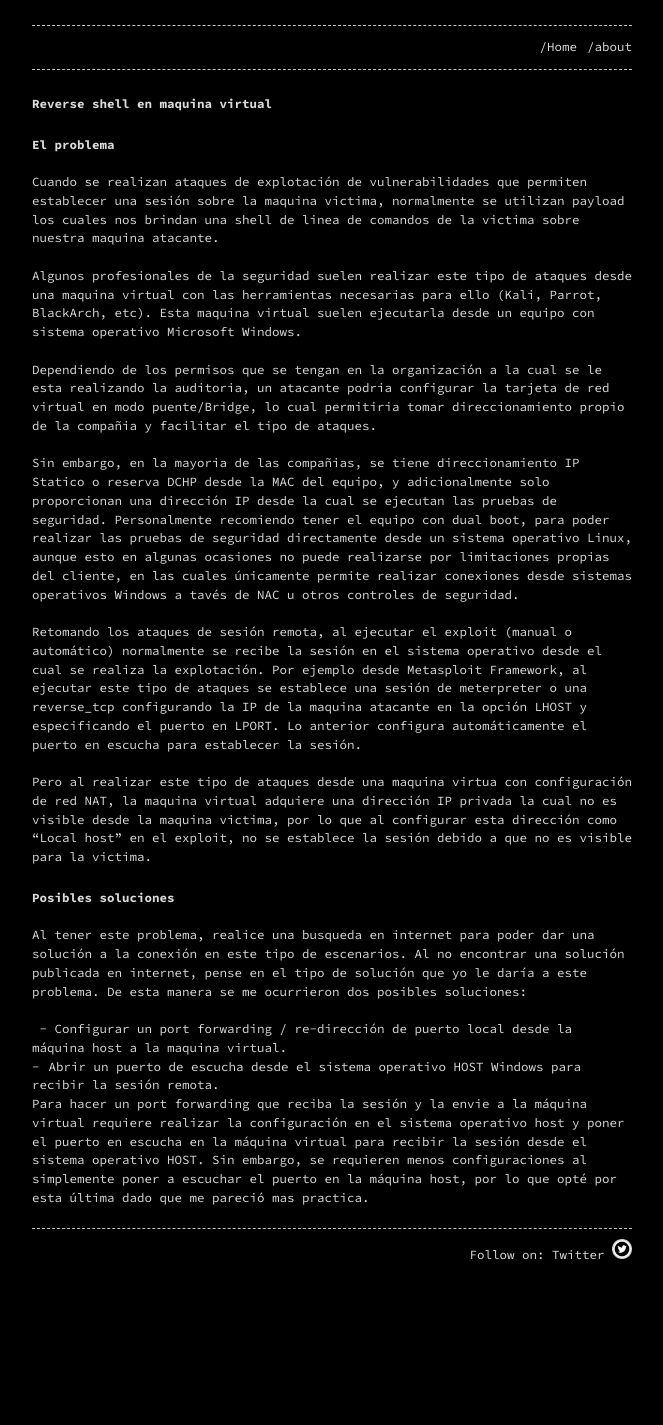
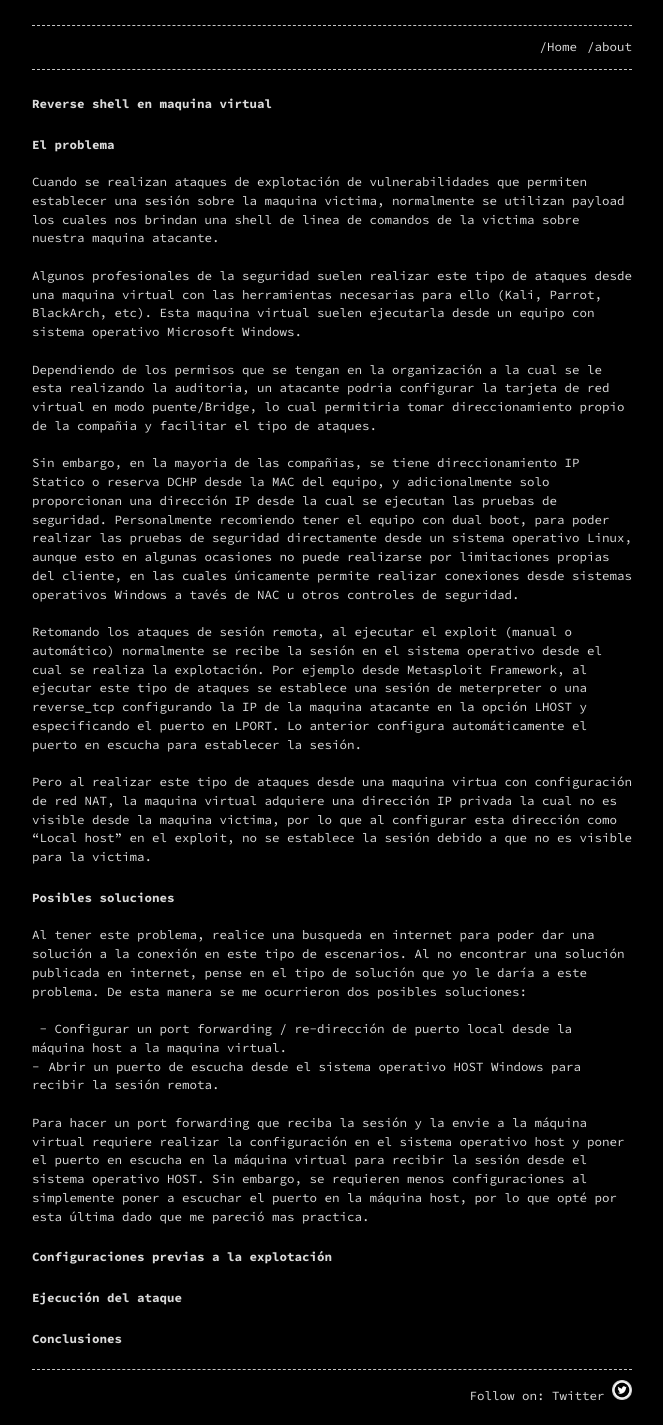
Before and after one commit to d4rk-wing/d4rkwz.github.io, a Jekyll site: the page built from _posts/2020-04-15-Rever-shell-en-maquina-virtual.markdown, in a window 1280 px wide. Shown: the whole page, without its empty margins (308-971 px from the left). Built offline with Jekyll 4.4.1, drawn with Linux system fonts in a browser that asks for light colours; before the commit the page ends 1284 px from its top, so only the background shows below that.

Commit message:
post reverse shell

```diff
--- a/_posts/2020-04-15-Rever-shell-en-maquina-virtual.markdown
+++ b/_posts/2020-04-15-Rever-shell-en-maquina-virtual.markdown
@@ -7,15 +7,21 @@ categories: Hacking
 
 # Reverse shell en maquina virtual
 
-### El problema
+## El problema
 <br />Cuando se realizan ataques de explotación de vulnerabilidades que permiten establecer una sesión sobre la maquina victima, normalmente se utilizan payload los cuales nos brindan una shell de linea de comandos de la victima sobre nuestra maquina atacante.
 <br />Algunos profesionales de la seguridad suelen realizar este tipo de ataques desde una maquina virtual con las herramientas necesarias para ello (Kali, Parrot, BlackArch, etc). Esta maquina virtual suelen ejecutarla desde un equipo con sistema operativo Microsoft Windows.
 <br />Dependiendo de los permisos que se tengan en la organización a la cual se le esta realizando la auditoria, un atacante podria configurar la tarjeta de red virtual en modo puente/Bridge, lo cual permitiria tomar direccionamiento propio de la compañia y facilitar el tipo de ataques.
 <br />Sin embargo, en la mayoria de las compañias, se tiene direccionamiento IP Statico o reserva DCHP desde la MAC del equipo, y adicionalmente solo proporcionan una dirección IP desde la cual se ejecutan las pruebas de seguridad. Personalmente recomiendo tener el equipo con dual boot, para poder realizar las pruebas de seguridad directamente desde un sistema operativo Linux, aunque esto en algunas ocasiones no puede realizarse por limitaciones propias del cliente, en las cuales únicamente permite realizar conexiones desde sistemas operativos Windows a tavés de NAC u otros controles de seguridad.
 <br />Retomando los ataques de sesión remota, al ejecutar el exploit (manual o automático) normalmente se recibe la sesión en el sistema operativo desde el cual se realiza la explotación. Por ejemplo desde Metasploit Framework, al ejecutar este tipo de ataques se establece una sesión de meterpreter o una reverse_tcp configurando la IP de la maquina atacante en la opción LHOST y especificando el puerto en LPORT. Lo anterior configura automáticamente el puerto en escucha para establecer la sesión.
 <br />Pero al realizar este tipo de ataques desde una maquina virtua con configuración de red NAT, la maquina virtual adquiere una dirección IP privada la cual no es visible desde la maquina victima, por lo que al configurar esta dirección como "Local host" en el exploit, no se establece la sesión debido a que no es visible para la victima.
-### Posibles soluciones
+## Posibles soluciones
 <br />Al tener este problema, realice una busqueda en internet para poder dar una solución a la conexión en este tipo de escenarios. Al no encontrar una solución publicada en internet, pense en el tipo de solución que yo le daría a este problema. De esta manera se me ocurrieron dos posibles soluciones:
 <br /> - Configurar un port forwarding / re-dirección de puerto local desde la máquina host a la maquina virtual.
  - Abrir un puerto de escucha desde el sistema operativo HOST Windows para recibir la sesión remota.
-<br />Para hacer un port forwarding que reciba la sesión y la envie a la máquina virtual requiere realizar la configuración en el sistema operativo host y poner el puerto en escucha en la máquina virtual para recibir la sesión desde el sistema operativo HOST. Sin embargo, se requieren menos configuraciones al simplemente poner a escuchar el puerto en la máquina host, por lo que opté por esta última dado que me pareció mas practica.
+<br /><br />Para hacer un port forwarding que reciba la sesión y la envie a la máquina virtual requiere realizar la configuración en el sistema operativo host y poner el puerto en escucha en la máquina virtual para recibir la sesión desde el sistema operativo HOST. Sin embargo, se requieren menos configuraciones al simplemente poner a escuchar el puerto en la máquina host, por lo que opté por esta última dado que me pareció mas practica.
+### Configuraciones previas a la explotación
+
+### Ejecución del ataque
+
+
+### Conclusiones
```
